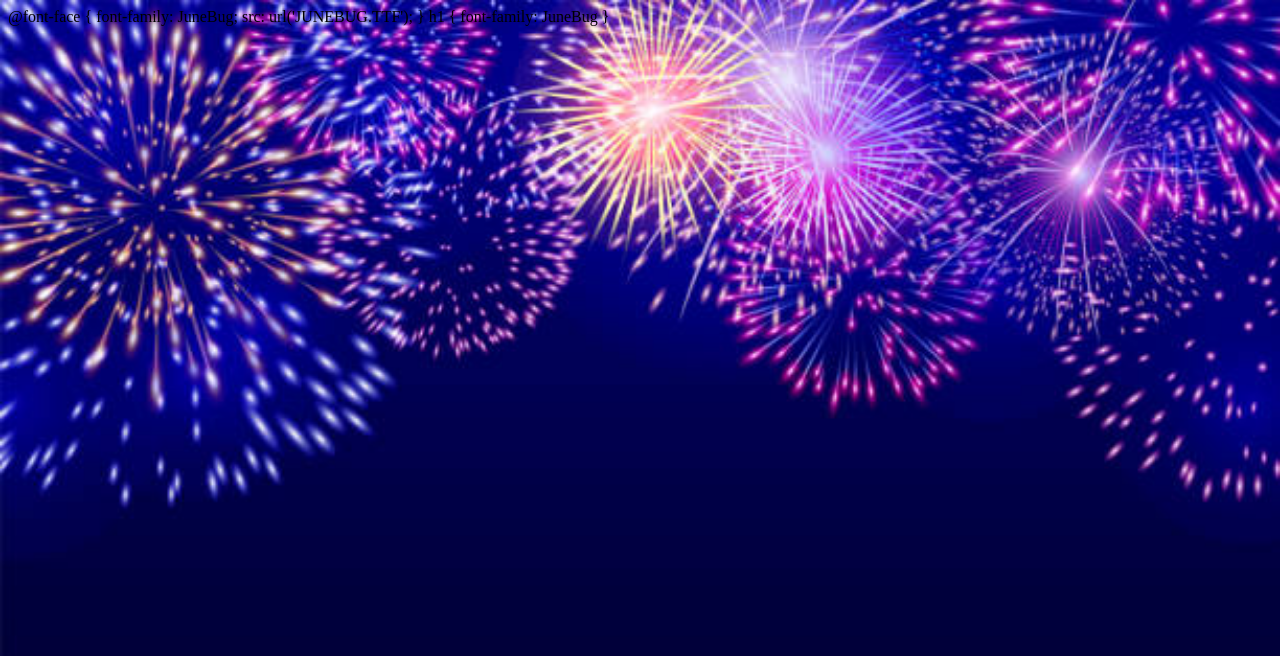
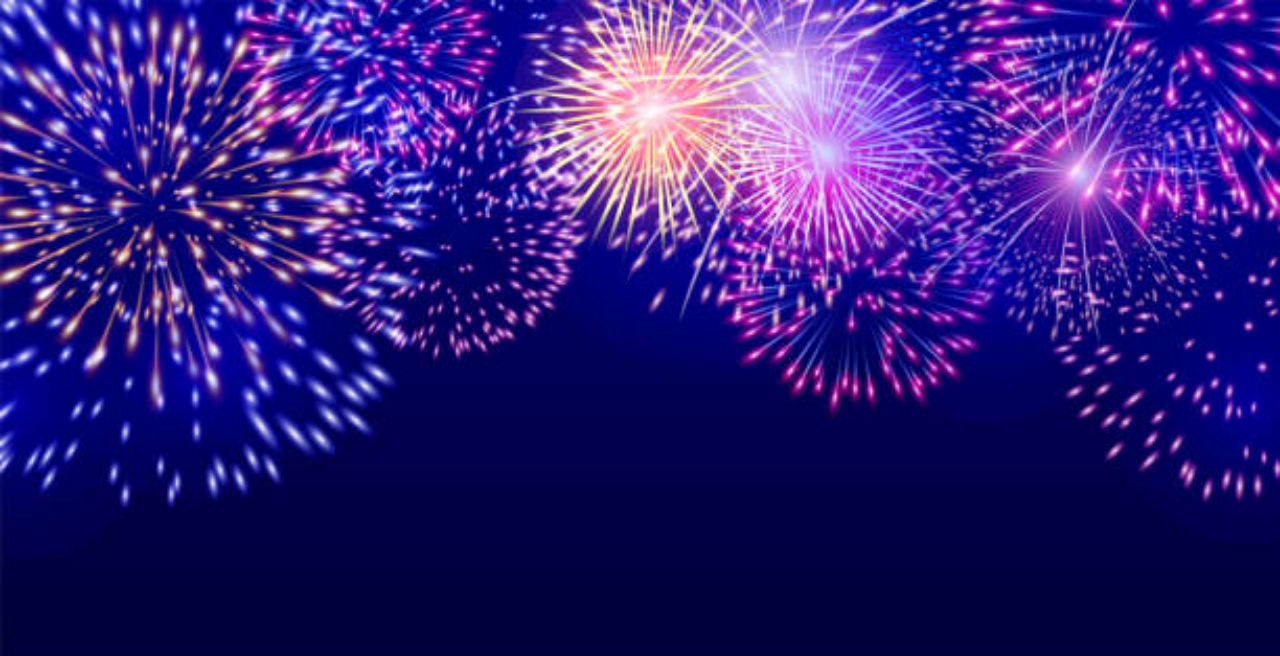
Before and after one commit to GHU09/pyro-freak-nl, a plain HTML site: page index.html in a window 1280 px wide. Drawn offline with Linux system fonts and the light colour scheme.

Commit message:
Update index.html

```diff
--- a/index.html
+++ b/index.html
@@ -12,8 +12,3 @@ body {
 </style>
 </head>
 <body>
-
-        @font-face { font-family: JuneBug; src: url('JUNEBUG.TTF'); }
-      h1 {
-         font-family: JuneBug
-      }
```
